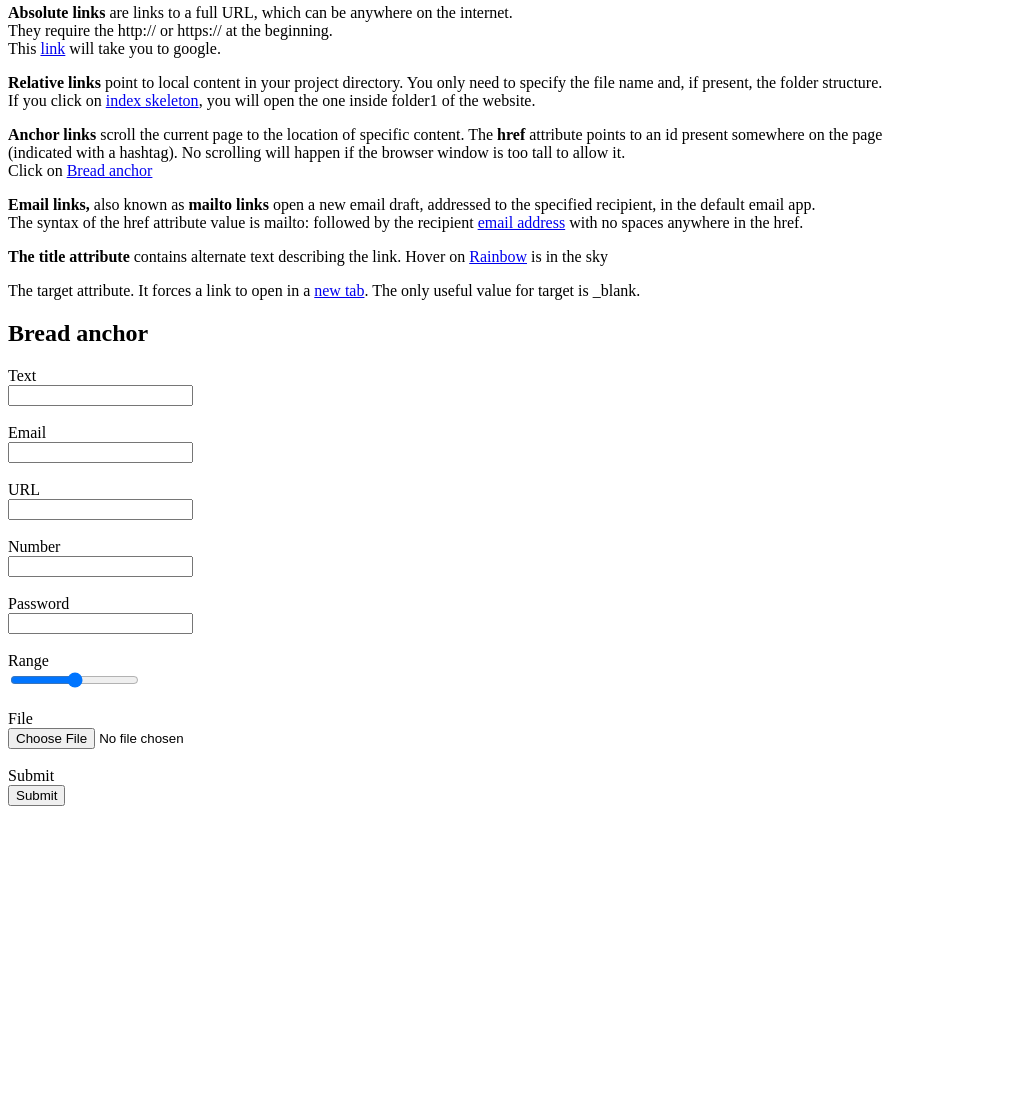
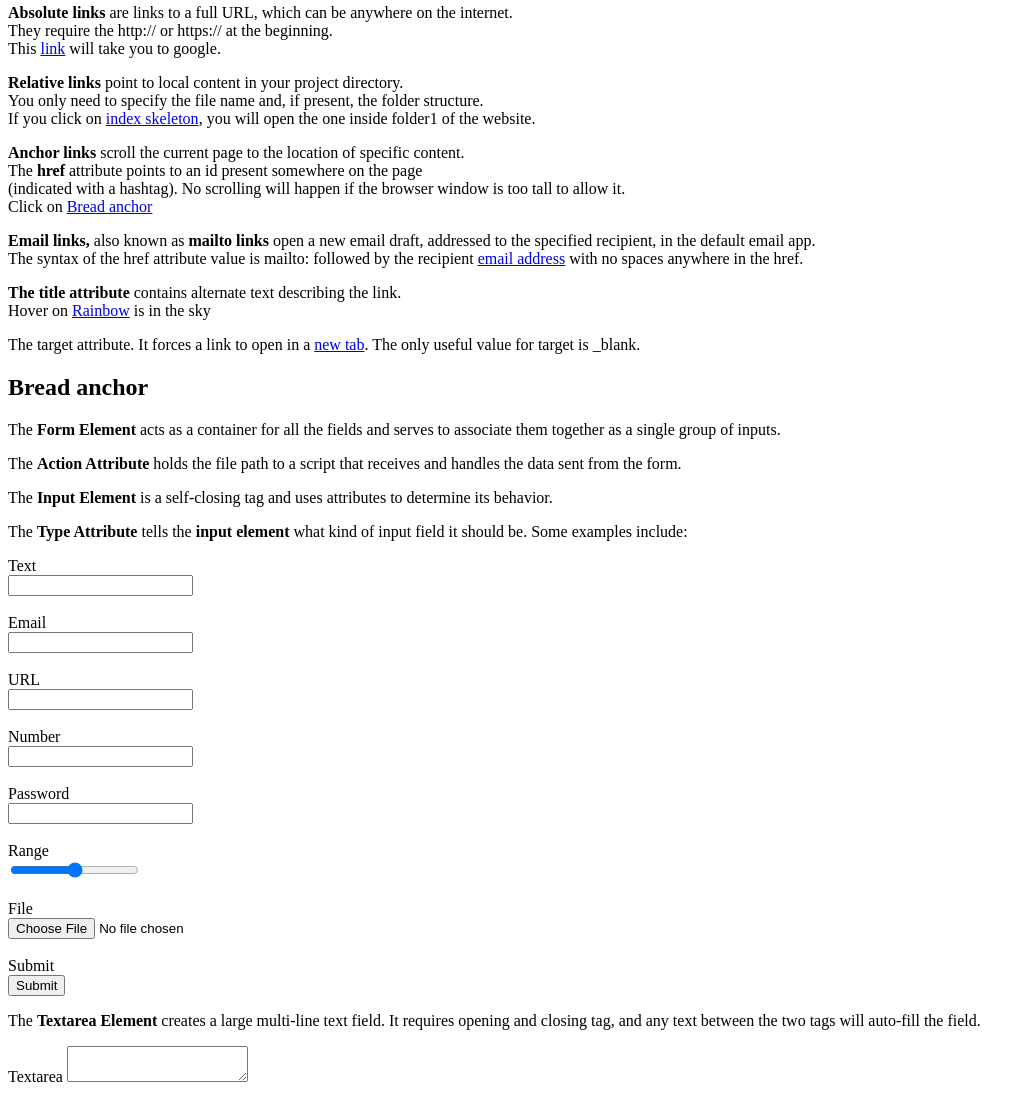
Before and after one commit to gocow/practices, a plain HTML site: page index.html in a window 1280 px wide. Shown: the part 80-1182 px from the top of the page, without its empty margins (0-1031 px from the left). Before the commit the page ends 894 px from the top, so only its background shows below. Drawn offline with Linux system fonts and the light colour scheme.

Commit message:
Update index.html

```diff
--- a/index.html
+++ b/index.html
@@ -13,22 +13,32 @@
 		They require the http:// or https:// at the beginning.<br>
 		This <a href="http://www.google.com">link</a> will take you to google.</p>
 
-		<p><strong>Relative links</strong> point to local content in your project directory. You only need to specify the file name and, if present, the folder structure.<br>
+		<p><strong>Relative links</strong> point to local content in your project directory. <br>
+		You only need to specify the file name and, if present, the folder structure.<br>
 		If you click on <a href="folder1/index skeleton.html">index skeleton</a>, you will open the one inside folder1 of the website.</p>
 
-		<p><strong>Anchor links</strong> scroll the current page to the location of specific content. The <strong><a title="hyperlink reference">href</a></strong> attribute points to an id present somewhere on the page <br>
+		<p><strong>Anchor links</strong> scroll the current page to the location of specific content. <br>
+		The <strong><a title="hyperlink reference">href</a></strong> attribute points to an id present somewhere on the page <br>
 		(indicated with a hashtag). No scrolling will happen if the browser window is too tall to allow it.<br>
 		Click on <a href="#anchor">Bread anchor</a></p>
 
-		<p><strong>Email links,</strong> also known as <strong>mailto links</strong> open a new email draft, addressed to the specified recipient, in the default email app. <br>
+		<p><strong>Email links,</strong> also known as <strong>mailto links</strong> open a new email draft,
+		addressed to the specified recipient, in the default email app. <br>
 		The syntax of the href attribute value is mailto: followed by the recipient <a href="mailto:rainbow@rain.com">email address</a> with no spaces anywhere in the href.</p>
 
 		<p>
-		<strong>The title attribute</strong> contains alternate text describing the link. Hover on <a href="http://www.google.com" title="somewhere over the rainbow">Rainbow</a> is in the sky
+		<strong>The title attribute</strong> contains alternate text describing the link. <br>
+		Hover on <a href="http://www.google.com" title="somewhere over the rainbow">Rainbow</a> is in the sky
 		</p>
 
 		<p>The target attribute. It forces a link to open in a <a href="http://www.google.com" target="_blank">new tab</a>. The only useful value for target is _blank.</p>
 		<h2 id="anchor">Bread anchor</h2>
+
+
+		<p> The <strong>Form Element</strong> acts as a container for all the fields and serves to associate them together as a single group of inputs.
+		<p> The <strong>Action Attribute</strong> holds the file path to a script that receives and handles the data sent from the form.
+		<p> The <strong>Input Element</strong> is a self-closing tag and uses attributes to determine its behavior.
+		<p> The <strong>Type Attribute</strong> tells the <strong>input element</strong> what kind of input field it should be. Some examples include:<br>
 
 		<form action="action">
 			<label>Text</label><br>
@@ -55,7 +65,17 @@
 			<label>Submit</label><br>
 			<input type="submit"> <br>
 
+		<p>The <strong>Textarea Element</strong> creates a large multi-line text field. It requires opening and closing tag,
+		and any text between the two tags will auto-fill the field.
+
+		<p>
+		<label>Textarea</label>
+		<textarea></textarea>
+		</p>
+
 		</form>
+
+
 
 
 	</body>
```
